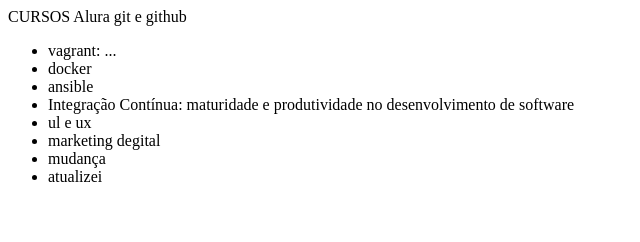
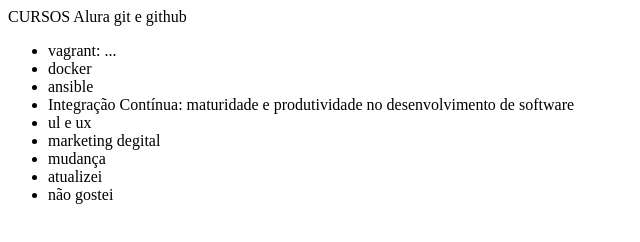
Before and after one commit to bammido/alura-git, a plain HTML site: page index.html in a window 1280 px wide. Shown: the full height of the page, 0-640 px from the left. Drawn offline with Linux system fonts and the light colour scheme.

Commit message:
nao gostei

```diff
--- a/index.html
+++ b/index.html
@@ -14,6 +14,7 @@
             <li>marketing degital</li>
             <li>mudança</li>
             <li>atualizei</li>
+            <li>não gostei</li>
         </ul>
     </body>
 </html>
```
